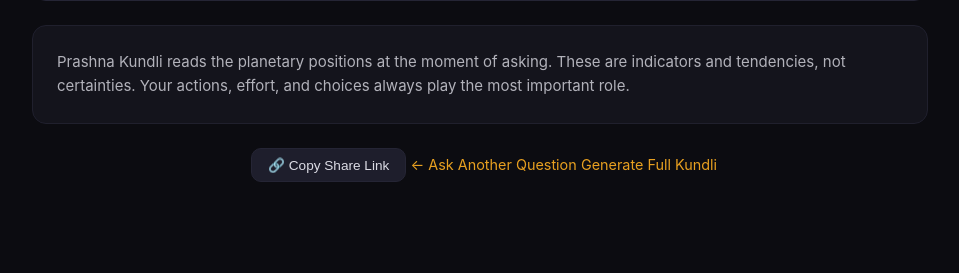
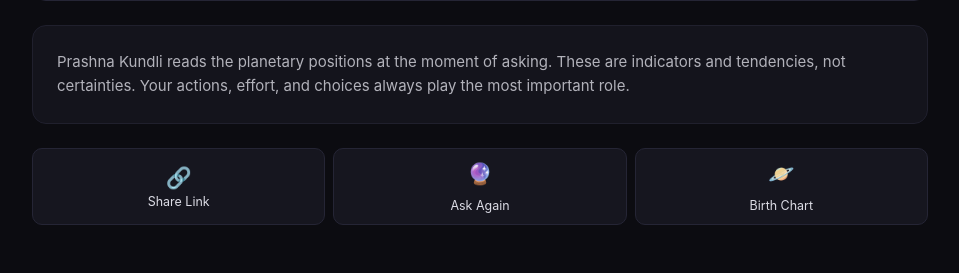
Before and after one commit to dragoonblade/Kundli, a Flask app: template templates/prashna_result.html in a window 1280 px wide. Shown: the part 821-1094 px from the top of the page, without its empty margins (160-1119 px from the left). Before the commit the page ends 1003 px from the top, so only its background shows below. Run offline with Flask 3, Linux system fonts and the light colour scheme; the template is opened without the code that fills it, so the values that code supplies are empty.

Commit message:
feat: Consistent footer action bar on match and prashna pages
- Match: Download PDF (primary), New Match, Birth Chart
- Prashna: Share Link, Ask Again, Birth Chart
- Same grid layout as kundli result page
- auto-fit grid handles 3 or 4 buttons

```diff
--- a/static/style.css
+++ b/static/style.css
@@ -766,7 +766,7 @@ footer {
     margin-bottom: var(--space-md);
 }
 @media (min-width: 600px) {
-    .footer-actions { grid-template-columns: repeat(4, 1fr); }
+    .footer-actions { grid-template-columns: repeat(auto-fit, minmax(120px, 1fr)); }
 }
 .footer-btn {
     display: flex; flex-direction: column; align-items: center; justify-content: center;
--- a/templates/prashna_result.html
+++ b/templates/prashna_result.html
@@ -59,10 +59,19 @@
             <p>Prashna Kundli reads the planetary positions at the moment of asking. These are indicators and tendencies, not certainties. Your actions, effort, and choices always play the most important role.</p>
         </section>
 
-        <div class="match-actions">
-            <button class="btn-share" onclick="trackEvent('copy_share_link');navigator.clipboard.writeText(window.location.href).then(()=>this.textContent='✓ Copied!')">🔗 Copy Share Link</button>
-            <a href="/?tab=prashna" class="btn-link">← Ask Another Question</a>
-            <a href="/" class="btn-link">Generate Full Kundli</a>
+        <div class="footer-actions">
+            <button class="footer-btn" onclick="trackEvent('copy_share_link');navigator.clipboard.writeText(window.location.href).then(()=>{this.querySelector('.footer-btn-text').textContent='Copied!'})">
+                <span class="footer-btn-icon">🔗</span>
+                <span class="footer-btn-text">Share Link</span>
+            </button>
+            <a href="/?tab=prashna" class="footer-btn">
+                <span class="footer-btn-icon">🔮</span>
+                <span class="footer-btn-text">Ask Again</span>
+            </a>
+            <a href="/" class="footer-btn">
+                <span class="footer-btn-icon">🪐</span>
+                <span class="footer-btn-text">Birth Chart</span>
+            </a>
         </div>
     </div>
 <script>
```
Also changed, not shown: templates/match_result.html (+13 -3 lines).
